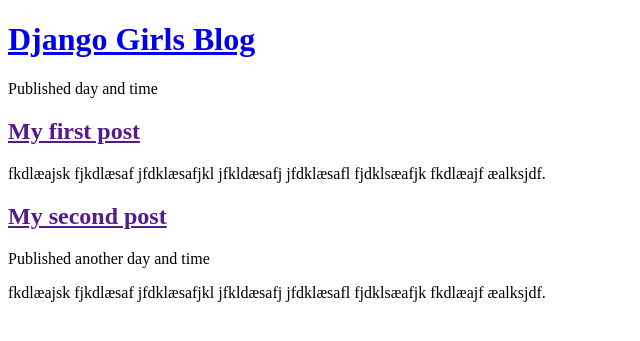
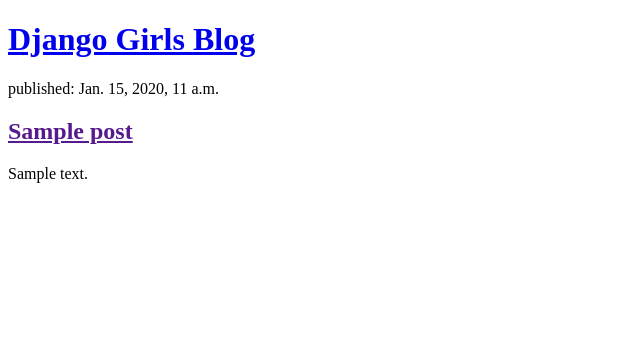
Before and after one commit to marcidenmark/django-blog, a Django app: template blog/templates/blog/post_list.html in a window 1280 px wide. Shown: the top 341 px of the page, without its empty margins (0-640 px from the left). Run offline with Django 3.2, Linux system fonts and the light colour scheme; the template is opened without the code that fills it: values that come from a table or form of the project are taken from there, others are empty; tables that the repository leaves empty hold one stand-in row (values such as "Sample post").

Commit message:
made posts dynamic

```diff
--- a/blog/templates/blog/post_list.html
+++ b/blog/templates/blog/post_list.html
@@ -9,18 +9,13 @@
 			<h1><a href="/">Django Girls Blog</a></h1>
 		</div>
 
-		<div>
-			<p>Published day and time</p>
-			<h2><a href="">My first post</a></h2>
-			<p>fkdlæajsk fjkdlæsaf jfdklæsafjkl jfkldæsafj jfdklæsafl fjdklsæafjk fkdlæajf æalksjdf.</p>
-		</div>
-
-		<div>
-			<h2><a href="">My second post</a></h2>
-			<p>Published another day and time</p>
-			<p>fkdlæajsk fjkdlæsaf jfdklæsafjkl jfkldæsafj jfdklæsafl fjdklsæafjk fkdlæajf æalksjdf.</p>
-		</div>
-
+		{% for post in posts %}
+			<div>
+				<p>published: {{ post.published_date }}</p>
+				<h2><a href="">{{ post.title }}</a></h2>
+				<p>{{ post.text|linebreaksbr }}</p>
+			</div>
+		{% endfor %}
 
 
 	</body>
--- a/blog/views.py
+++ b/blog/views.py
@@ -1,5 +1,8 @@
 from django.shortcuts import render
+from django.utils import timezone
+from .models import Post
 
 # Create your views here.
 def post_list(request):
-	return render(request, 'blog/post_list.html', {})
+	posts = Post.objects.filter(published_date__lte=timezone.now()).order_by('published_date')
+	return render(request, 'blog/post_list.html', {'posts': posts})
```
